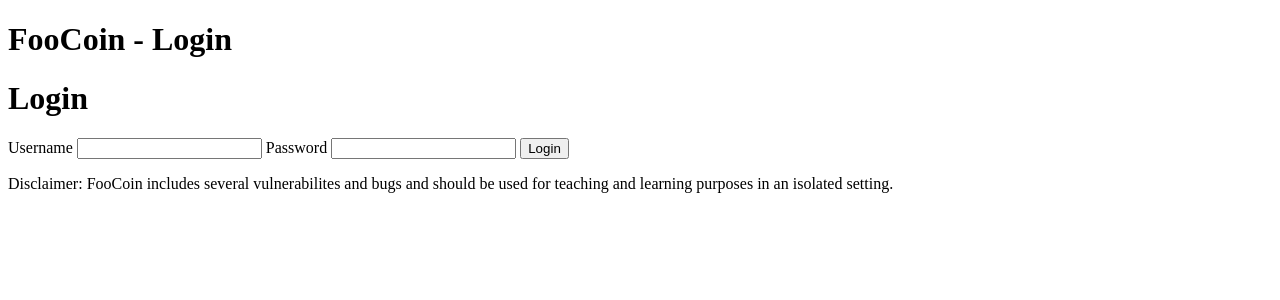
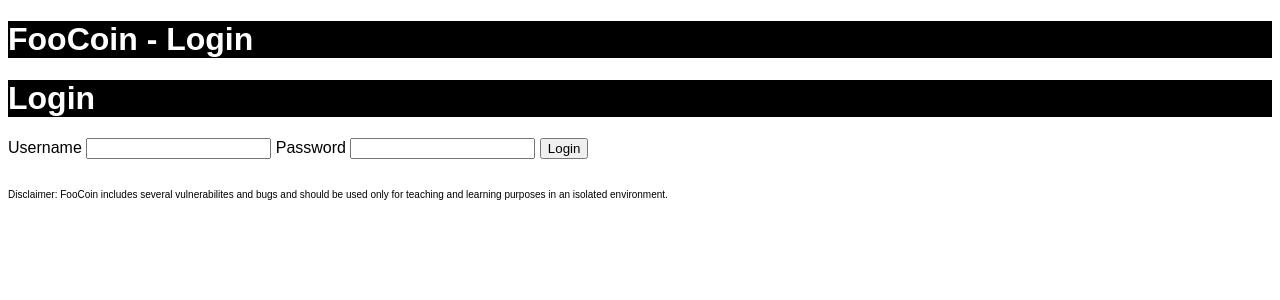
Before and after one commit to cherdt/foocoin, a PHP site: page /login.php in a window 1280 px wide. Shown: the top 300 px of the page. Run offline with PHP 8.4, Linux system fonts and the light colour scheme.

Commit message:
Add CSS styles

```diff
--- a/app/Users.php
+++ b/app/Users.php
@@ -15,7 +15,7 @@ class Users {
     }
 
     public function getUsers() {
-        $sql = 'SELECT id, username, coin_count FROM user';
+        $sql = 'SELECT id, username, coin_count FROM user ORDER BY coin_count DESC LIMIT 10';
         $stmt = $this->pdo->query($sql);
 
         $this->users = [];
--- /dev/null
+++ b/foocoin.css
@@ -0,0 +1,7 @@
+body { font-family: Arial,Helvetica,sans-serif; }
+h1 { background-color: black; color: white; }
+table { background: black; border:1px solid black; }
+th, td { background: white; padding: .25em .5em; }
+#disclaimer { font-size: x-small; margin-top: 3em; }
+.button { float:right; margin-right: 2em; }
+.button a { border: 1px solid #999; background: #ccc; padding: .25em .5em; }
--- a/footer.php
+++ b/footer.php
@@ -1,3 +1,3 @@
-        <p id="disclaimer">Disclaimer: FooCoin includes several vulnerabilites and bugs and should be used for teaching and learning purposes in an isolated setting.</p>
+        <p id="disclaimer">Disclaimer: FooCoin includes several vulnerabilites and bugs and should be used only for teaching and learning purposes in an isolated environment.</p>
     </body>
 </html>
--- a/header.php
+++ b/header.php
@@ -4,6 +4,7 @@
         <title>FooCoin -
             <?php echo $subtitle; ?>
         </title>
+        <link href="foocoin.css" rel="stylesheet" type="text/css">
     </head>
     <body>
         <h1>FooCoin -
--- a/index.php
+++ b/index.php
@@ -25,7 +25,7 @@ if ($pdo == null) {
 
 $users = new Users($pdo);
 
-if ($_SESSION['loggedin'] == true) {
+if (isset($_SESSION['loggedin']) && $_SESSION['loggedin'] == true) {
     echo "<p>Welcome, " . $_SESSION['username'] . "!</p>";
 
     // Process transfer, if request present
```
